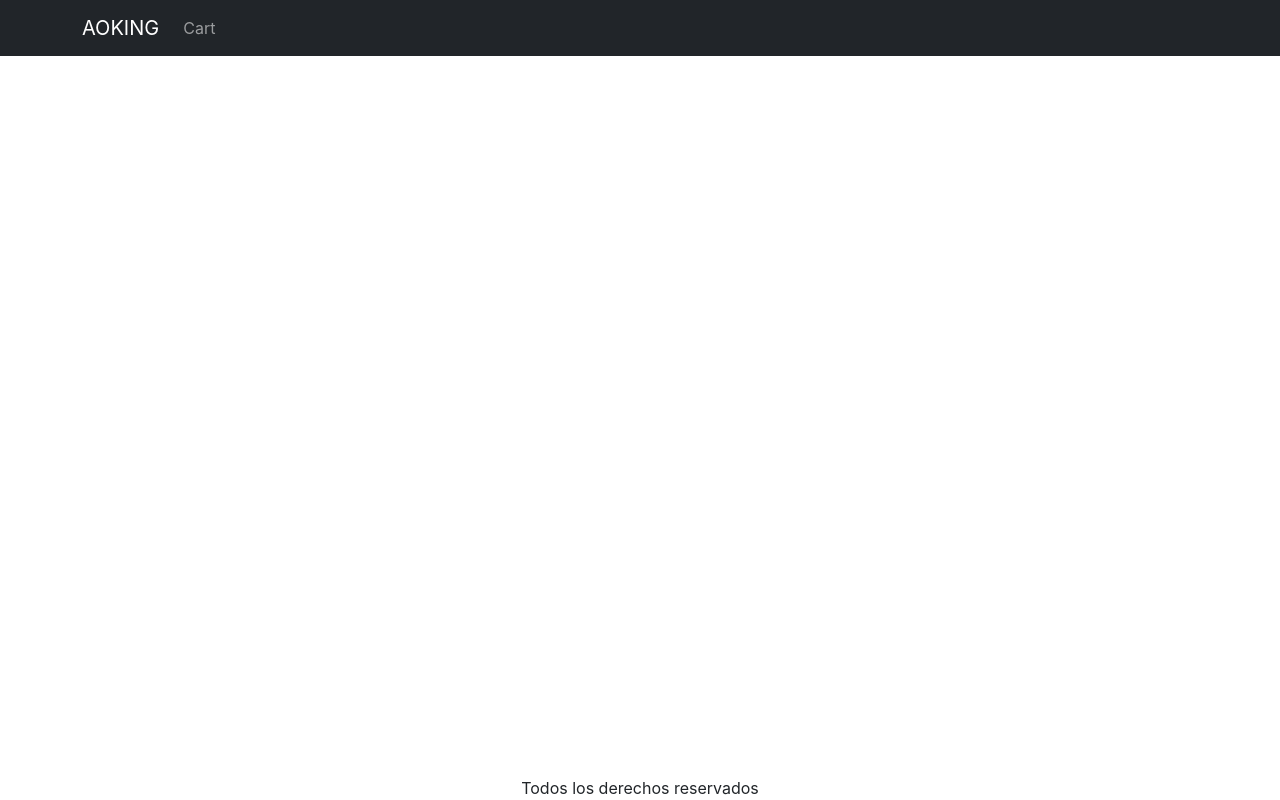
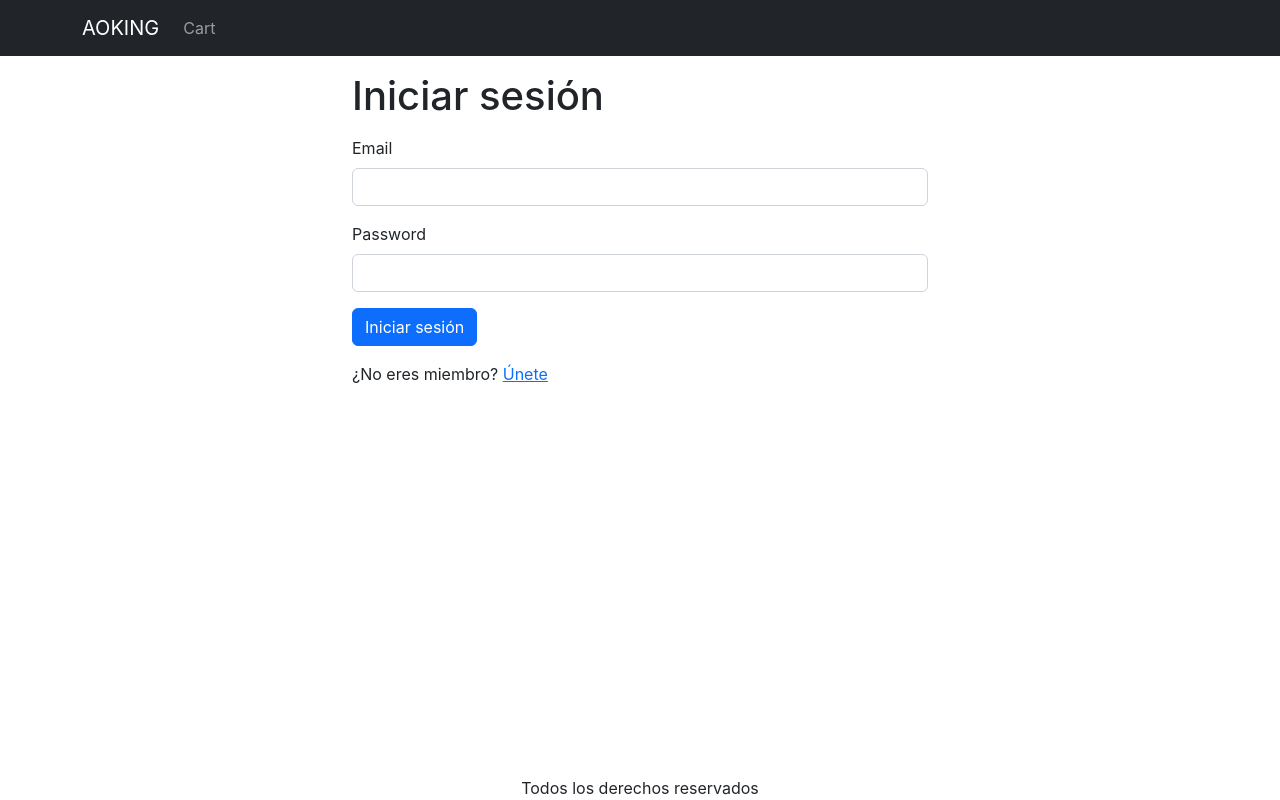
Before and after one commit to MikelEngel/Proyecto-5-ECommerce, a React (Create React App) app in the folder frontend/: page /signin in a window 1280 px wide. Built offline with nearby package versions, Linux system fonts and the light colour scheme.

Commit message:
signin panel

```diff
--- a/frontend/src/App.js
+++ b/frontend/src/App.js
@@ -9,6 +9,7 @@
 import { useContext } from 'react';
 import { Store } from './Store';
 import CartScreen from './screens/CartScreen';
+import SigninScreen from './screens/SigninScreen';
 
 function App() {
   const { state } = useContext(Store);
@@ -40,6 +41,7 @@
             <Routes>
               <Route path="/product/:slug" element={<ProductScreen />} />
               <Route path="/cart" element={<CartScreen />} />
+              <Route path="/signin" element={<SigninScreen />} />
               <Route path="/" element={<HomeScreen />} />
             </Routes>
           </Container>
--- a/frontend/src/index.css
+++ b/frontend/src/index.css
@@ -60,3 +60,7 @@
 .img-thumbnail {
   height: 80px;
 }
+
+.small-container {
+  max-width: 600px;
+}
--- /dev/null
+++ b/frontend/src/screens/SigninScreen.js
@@ -0,0 +1,36 @@
+import Button from 'react-bootstrap/Button';
+import { Helmet } from 'react-helmet-async';
+import { Link, useLocation } from 'react-router-dom';
+import Container from 'react-bootstrap/Container';
+import Form from 'react-bootstrap/Form';
+
+export default function SigninScreen() {
+  const { search } = useLocation();
+  const redirectInUrl = new URLSearchParams(search).get('redirect');
+  const redirect = redirectInUrl ? redirectInUrl : '/';
+  return (
+    <Container className="small-container">
+      <Helmet>
+        <title>Iniciar sesión</title>
+      </Helmet>
+      <h1 className="my-3">Iniciar sesión</h1>
+      <Form>
+        <Form.Group className="mb-3" controlId="email">
+          <Form.Label>Email</Form.Label>
+          <Form.Control type="email" required />
+        </Form.Group>
+        <Form.Group className="mb-3" controlId="password">
+          <Form.Label>Password</Form.Label>
+          <Form.Control type="password" required />
+        </Form.Group>
+        <div className="mb-3">
+          <Button type="submit">Iniciar sesión</Button>
+        </div>
+        <div className="mb-3">
+          ¿No eres miembro?{' '}
+          <Link to={`/signup?redirect=${redirect}`}>Únete</Link>
+        </div>
+      </Form>
+    </Container>
+  );
+}
```
